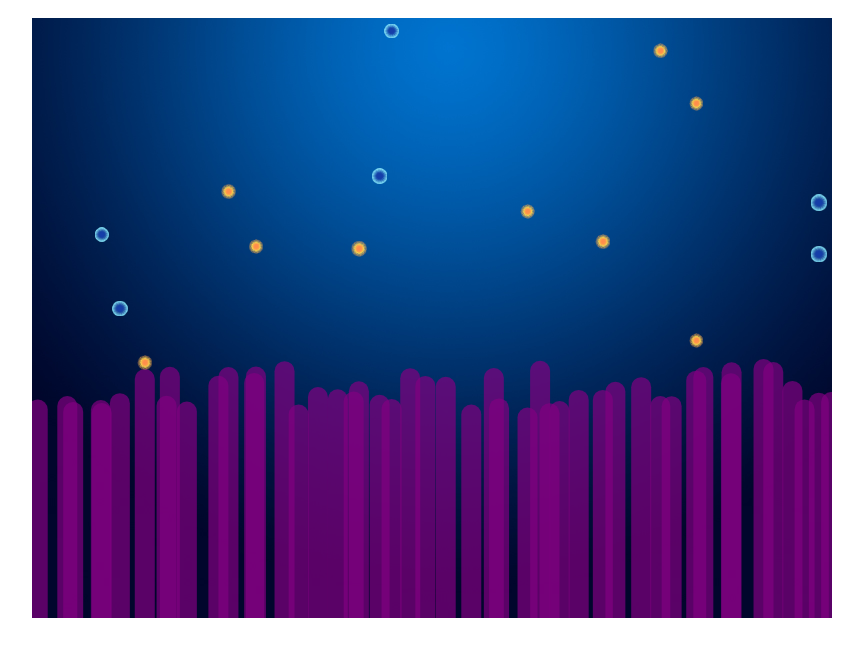
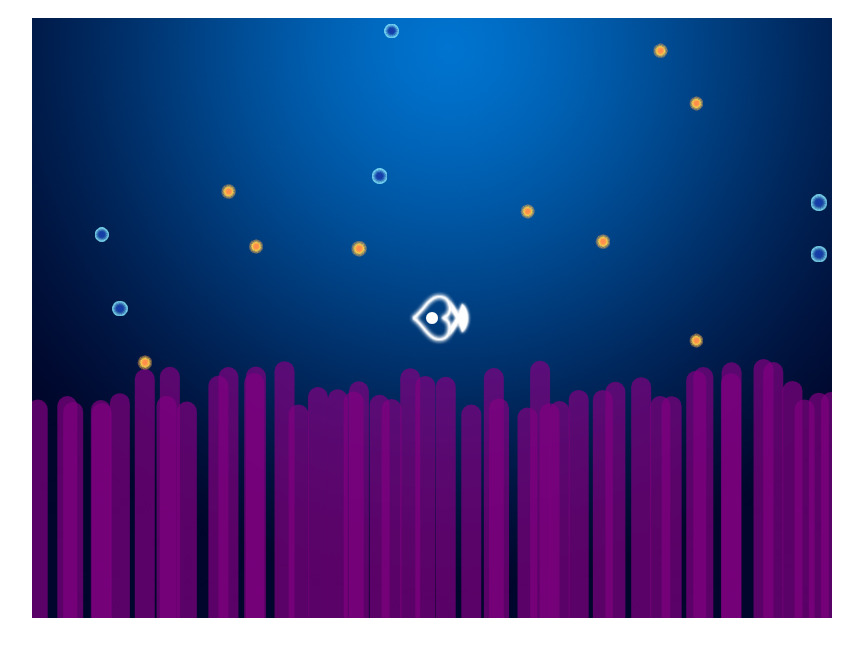
Before and after one commit to C-Shi/tinyHeart, a plain HTML site: page tinyHeart.html in a window 1280 px wide. Shown: the whole page, without its empty margins (208-1071 px from the left). Drawn offline with Linux system fonts and the light colour scheme.

Commit message:
add moving fish

```diff
--- a/js/main.js
+++ b/js/main.js
@@ -7,8 +7,10 @@ var lastTime;
 var deltaTime;
 var canWidth;
 var canHeight;
+var mx, my;
 var ane = new aneObj();
 var fruit = new fruitObj();
+var mom = new momObj()
 
 
 function game() {
@@ -22,6 +24,8 @@ function init() {
   can2 = document.getElementById('canvas2'); // background layer: ane, fruit
   ctx2 = can2.getContext('2d')
 
+  can1.addEventListener('mousemove', onMouseMove)
+
   bgPic.src = 'src/background.jpg'
   canWidth = can2.width;
   canHeight = can2.height;
@@ -29,7 +33,11 @@ function init() {
 
   ane.init()
   fruit.init()
+  mom.init()
 
+  // init mouse position
+  mx = canWidth * 0.5;
+  my = canHeight * 0.5
 }
 
 function gameLoop() {
@@ -42,4 +50,14 @@ function gameLoop() {
   fruitMonitor();
   fruit.draw();
 
+  ctx1.clearRect(0, 0, canWidth, canHeight)
+  mom.draw()
 }
+
+
+function onMouseMove(e) {
+  if (e.offSetX || e.layerX) {
+    mx = e.offSetX || e.layerX;
+    my = e.offSetY || e.layerY;
+  }
+}
--- /dev/null
+++ b/js/mom.js
@@ -0,0 +1,36 @@
+// this file is responsible for handling big fish
+var momObj = function() {
+  // define x-y
+  this.x;
+  this.y;
+  this.bigEye = new Image();
+  this.bigBody = new Image();
+  this.bigTail = new Image();
+}
+
+momObj.prototype.init = function() {
+  // draw fish
+  this.x = canWidth * 0.5;
+  this.y = canHeight * 0.5;
+  this.bigEye.src = 'src/bigEye0.png'
+  this.bigBody.src = 'src/bigSwim0.png'
+  this.bigTail.src = 'src/bigTail0.png'
+}
+
+momObj.prototype.draw = function() {
+
+  // the position of fish will always pursuing the current mouse coordinate
+  this.x = lerpDistance(mx, this.x, 0.9)
+  this.y = lerpDistance(my, this.y, 0.9)
+
+  //
+  ctx1.save();
+  ctx1.translate(this.x, this.y)
+
+
+  ctx1.drawImage(this.bigEye, -this.bigEye.width * 0.5, -this.bigEye.height * 0.5);
+  ctx1.drawImage(this.bigBody, -this.bigBody.width * 0.5, -this.bigBody.height * 0.5);
+  ctx1.drawImage(this.bigTail, -this.bigTail.width * 0.5 + 30, -this.bigTail.height * 0.5)
+
+  ctx1.restore()
+}
--- a/tinyHeart.html
+++ b/tinyHeart.html
@@ -54,6 +54,7 @@
 <script type="text/javascript" src="js/background.js"></script>
 <script type="text/javascript" src="js/ane.js"></script>
 <script type="text/javascript" src="js/fruit.js"></script>
+<script type="text/javascript" src="js/mom.js"></script>
 <script type="text/javascript" src="js/main.js"></script>
 
 </body>
```
